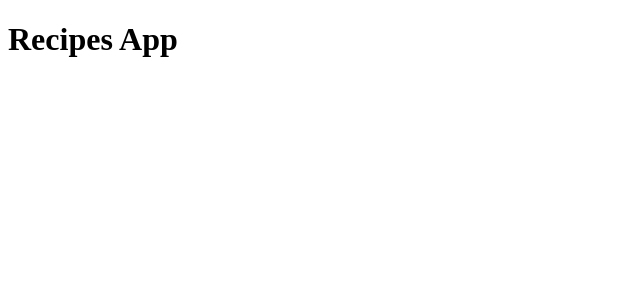
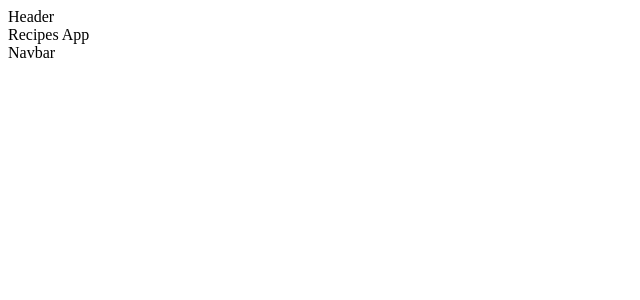
Before and after one commit to selienyorbandi/Recipes-App, a React (Vite) app: page / in a window 1280 px wide. Shown: the top 300 px of the page, without its empty margins (0-640 px from the left). Built offline with nearby package versions, Linux system fonts and the light colour scheme.

Commit message:
Initial layout

```diff
--- a/package.json
+++ b/package.json
@@ -3,7 +3,7 @@
   "private": true,
   "version": "0.0.0",
   "scripts": {
-    "dev": "vite",
+    "dev": "vite --open",
     "build": "tsc && vite build",
     "preview": "vite preview",
     "lint": "eslint --fix . --ext .ts,.tsx",
--- a/src/App.tsx
+++ b/src/App.tsx
@@ -1,9 +1,12 @@
 import "./App.css";
+import Layout from "./components/Layout/Layout";
 
 function App() {
   return (
     <div className="App">
-      <h1>Recipes App</h1>
+      <Layout>
+        <section>Recipes App</section>
+      </Layout>
     </div>
   );
 }
--- /dev/null
+++ b/src/components/Layout/Header/Header.tsx
@@ -0,0 +1,9 @@
+import styles from "./Header.module.css";
+
+function Header(){
+  return (
+    <header className={styles.Header}>Header</header>
+  );
+}
+
+export default Header;
--- /dev/null
+++ b/src/components/Layout/Layout.tsx
@@ -0,0 +1,20 @@
+import { ReactElement } from "react";
+import Header from "./Header/Header";
+import styles from "./Layout.module.css";
+import Navbar from "./Navbar/Navbar";
+
+type Props = {
+    children: ReactElement | ReactElement[]
+}
+
+function Layout({children}: Props) {
+  return <div className={styles.Layout}>
+    <Header/>
+    <main>
+      {children}
+    </main>
+    <Navbar/>
+  </div>;
+}
+
+export default Layout;
--- /dev/null
+++ b/src/components/Layout/Navbar/Navbar.tsx
@@ -0,0 +1,9 @@
+import styles from "./Navbar.module.css";
+
+function Navbar(){
+  return (
+    <nav className={styles.Navbar}>Navbar</nav>
+  );
+}
+
+export default Navbar;
```
Also changed, not shown: .eslintrc.json, src/components/Layout/Header/Header.module.css (added), src/components/Layout/Layout.module.css (added), src/components/Layout/Navbar/Navbar.module.css (added), 1 other file (tests, documents, lock files or other folders).
